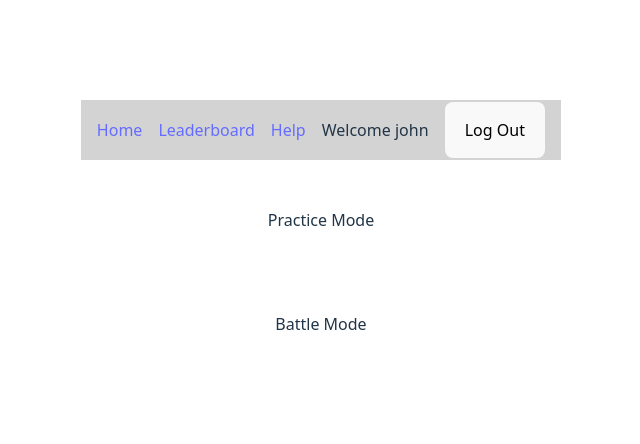
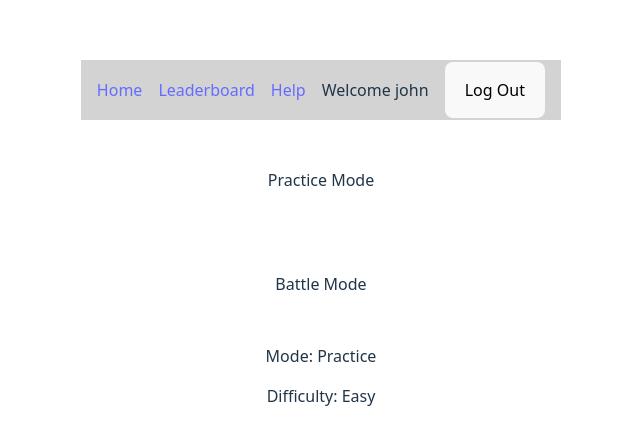
Before and after one commit to HaimFC/code-battle, a React (Vite) app in the folder code-battle/: page / in a window 1280 px wide. Shown: the part 158-602 px from the top of the page, without its empty margins (319-959 px from the left). Built offline with nearby package versions, Linux system fonts and the light colour scheme.

Commit message:
added details to homepage

```diff
--- a/code-battle/src/pages/HomePage.jsx
+++ b/code-battle/src/pages/HomePage.jsx
@@ -2,7 +2,7 @@
 import { useMockAuth } from "../auth/AuthProvider";
 import Cards from "../components/Cards";
 
-export default function HomePage({ handleSelectMode }) {
+export default function HomePage({ handleSelectMode, mode, difficulty }) {
   const { activeUser } = useMockAuth();
 
   if (activeUser) {
@@ -10,6 +10,8 @@ export default function HomePage({ handleSelectMode }) {
     return (
       <>
         <Cards cards={cards} handleClick={handleSelectMode} />
+        <p>Mode: {mode}</p>
+        <p>Difficulty: {difficulty}</p>
       </>
     );
   }
```
